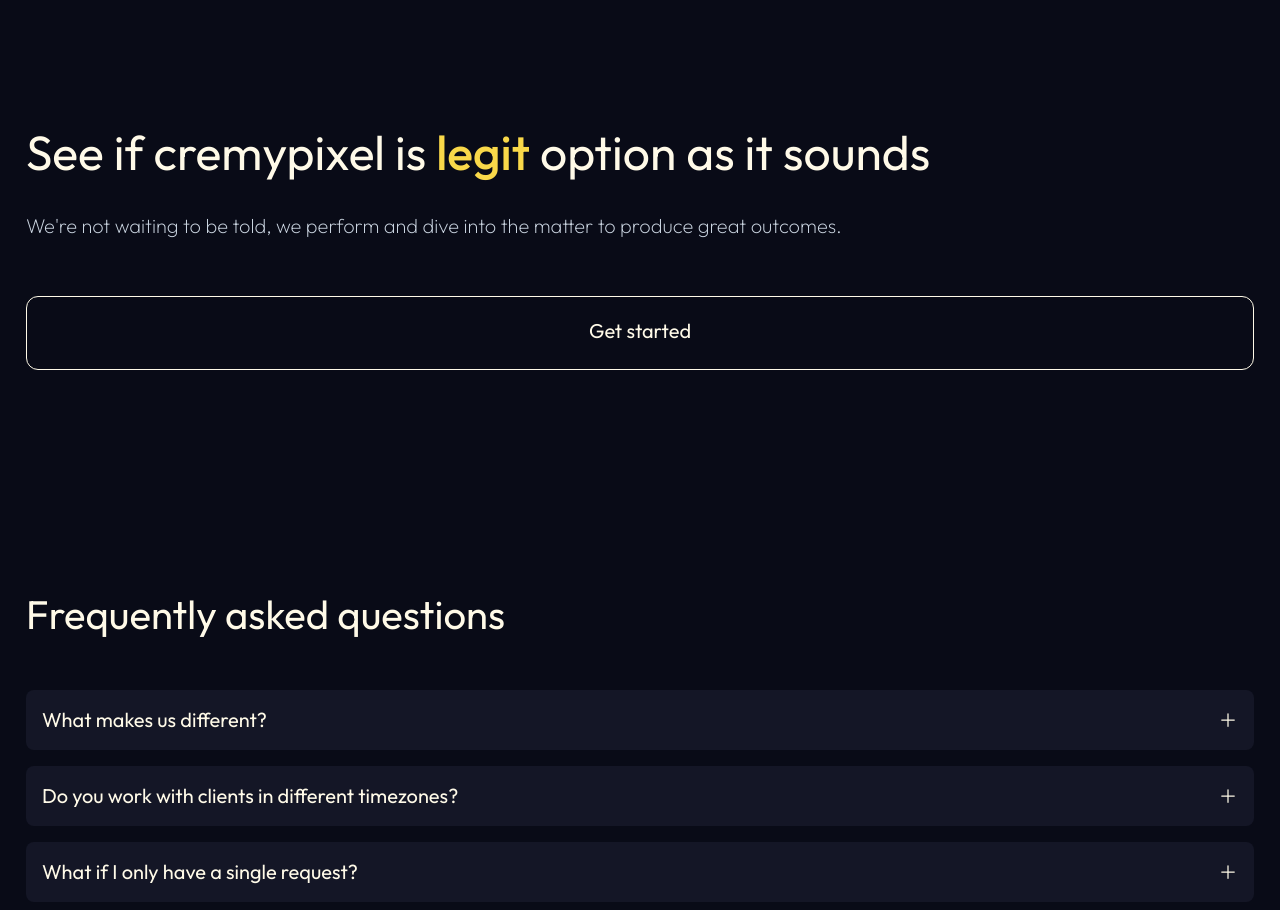
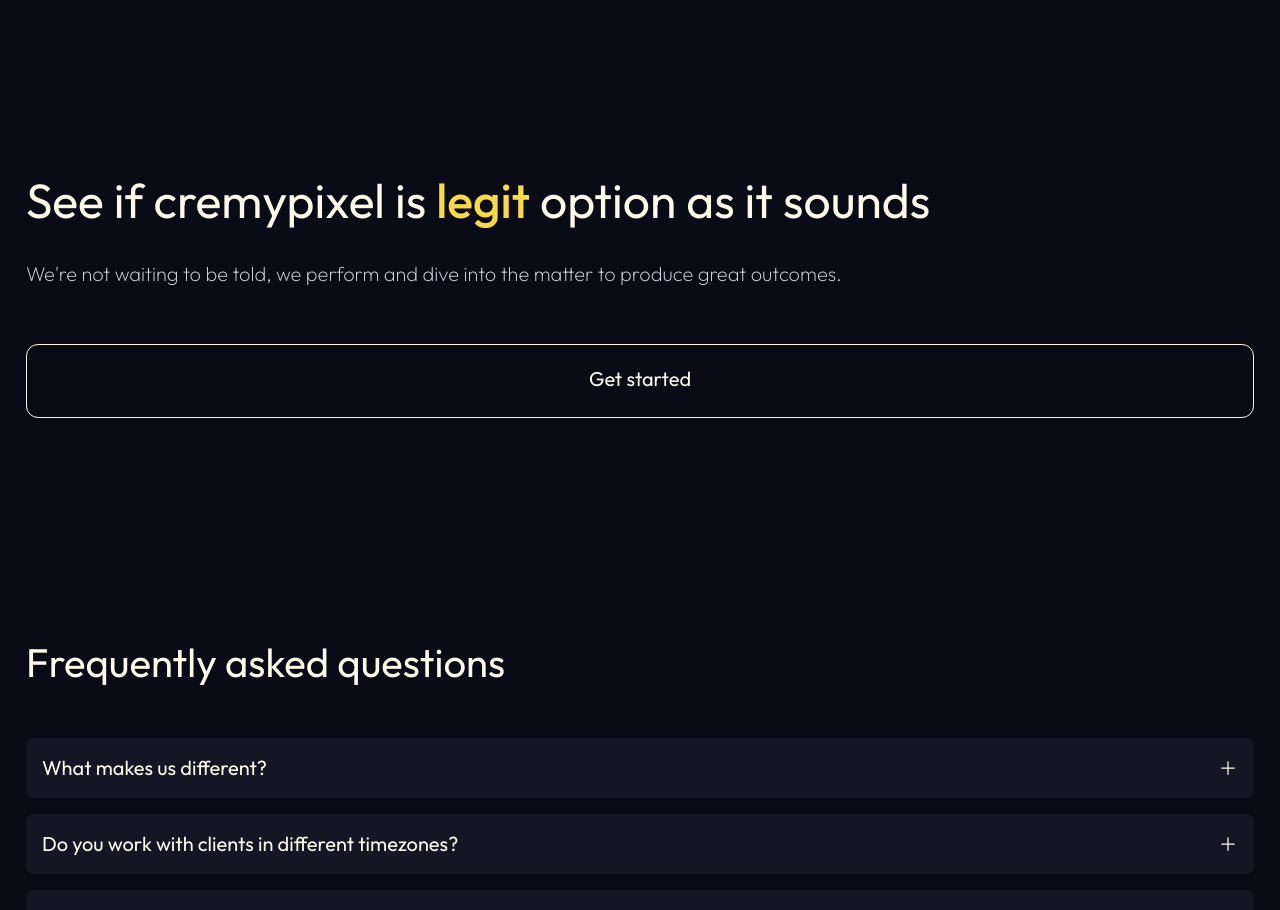
Before and after one commit to alif-firdaus/creamypixel, a React (Create React App) app: page / in a window 1280 px wide. Shown: the part 3900-4810 px from the top of the page. Built offline with nearby package versions, Linux system fonts and the light colour scheme.

Commit message:
GetstartedSection : updated

```diff
--- a/src/components/GetstartedSection.jsx
+++ b/src/components/GetstartedSection.jsx
@@ -2,7 +2,7 @@ import React from "react";
 
 const GetstartedSection = () => {
 	return (
-		<div className="mt-40 px-sectionpxsm">
+		<div className="mt-52 px-sectionpxsm">
 			<p className="text-5xl leading-none text-sand">
 				See if cremypixel is{" "}
 				<span className="font-medium text-primary">legit</span> option
```
